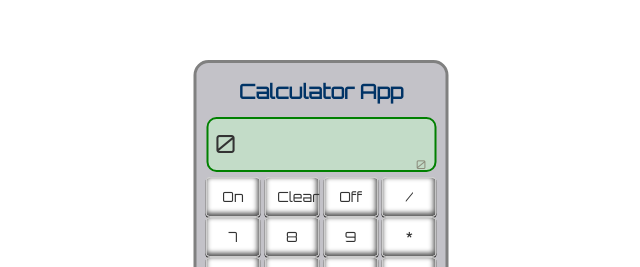
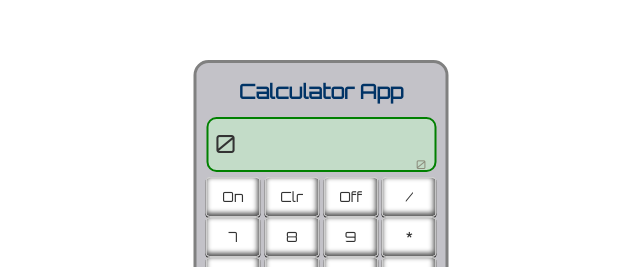
Before and after one commit to lalasray/Calculator-App, a plain HTML site: page index.html in a window 1280 px wide. Shown: the part 165-432 px from the top of the page, 319-959 px from the left. Drawn offline with nearby package versions, Linux system fonts and the light colour scheme.

Commit message:
Update index.html

```diff
--- a/index.html
+++ b/index.html
@@ -28,7 +28,7 @@
         </div>
         <div id="buttonsSection">
             <button id="clear" class="btn btn-default redBack function">On</button>
-            <button id="clearLastEntry" class="btn btn-default redBack function">Clear</button>
+            <button id="clearLastEntry" class="btn btn-default redBack function">Clr</button>
             <button id="off" class="btn btn-default function">Off</button>
             <button value="/" class="btn btn-default operator">/</button>
             <br />
```
